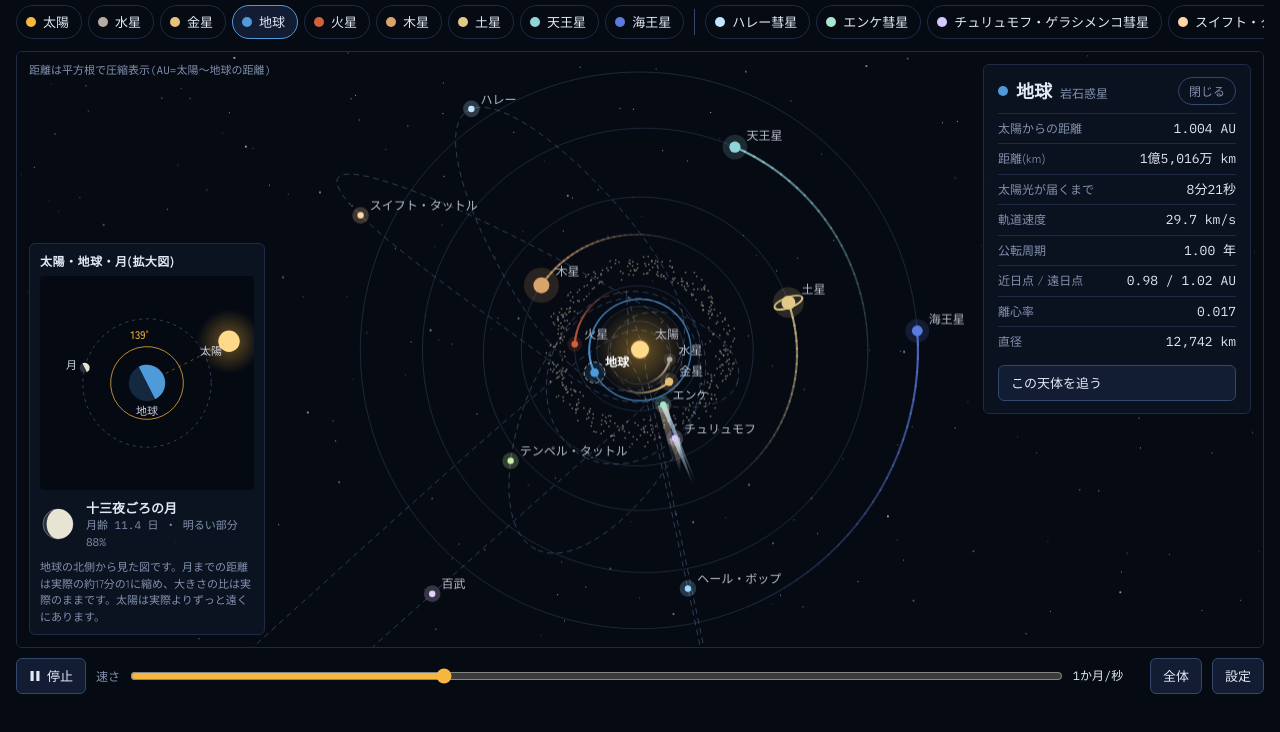
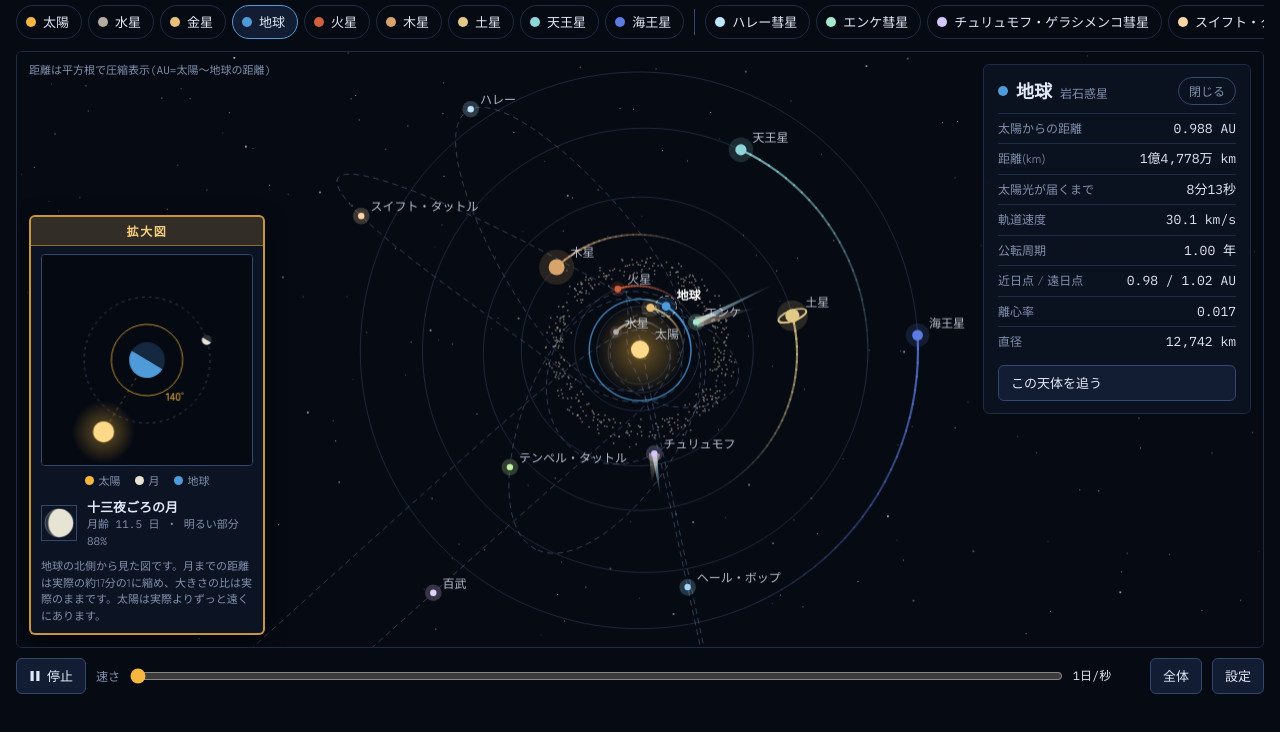
Before and after one commit to ItsukiAida/solar-system-simulator, a plain HTML site: page index.html in a window 1280 px wide. Shown: the part 66-798 px from the top of the page. Drawn offline with Linux system fonts and the light colour scheme; animation ran at ten frames a second.

Commit message:
Add files via upload

```diff
--- a/index.html
+++ b/index.html
@@ -132,11 +132,15 @@ output { font-family: var(--font-num); font-size: 12px; min-width: 8.5em; font-v
 .info-note:empty { display: none; }
 .em {
   position: absolute; left: 12px; bottom: 12px; width: 236px; padding: 8px 10px 10px;
-  background: rgba(12, 19, 34, 0.92); border: 1px solid var(--line); border-radius: 6px;
+  background: #0c1322; border: 2px solid rgba(245, 183, 63, 0.8); border-radius: 6px;
+  box-shadow: 0 6px 20px rgba(0, 0, 0, 0.55);
 }
 .em[hidden] { display: none; }
-.em-head { font-size: 12px; font-weight: 700; margin-bottom: 6px; letter-spacing: 0.04em; }
-.em canvas { position: static; inset: auto; width: 100%; height: auto; aspect-ratio: 1; border-radius: 4px; cursor: default; touch-action: auto; }
+.em-head { font-size: 12px; font-weight: 700; letter-spacing: 0.14em; text-align: center; color: #f5cf7d; background: rgba(245, 183, 63, 0.16); border-bottom: 1px solid rgba(245, 183, 63, 0.45); border-radius: 4px 4px 0 0; margin: -8px -10px 8px; padding: 5px 10px; }
+.em-legend { display: flex; justify-content: center; gap: 14px; margin-top: 6px; font-size: 11px; color: var(--muted); }
+.em-legend span { display: inline-flex; align-items: center; gap: 5px; }
+.em-legend i { width: 9px; height: 9px; border-radius: 50%; background: var(--c); flex: none; }
+.em canvas { position: static; inset: auto; width: 100%; height: auto; aspect-ratio: 1; border-radius: 4px; border: 1px solid var(--line-strong); box-sizing: border-box; cursor: default; touch-action: auto; }
 .em canvas:active { cursor: default; }
 .em-cap { display: flex; align-items: center; gap: 10px; margin-top: 8px; }
 .em-cap canvas { width: 36px; height: 36px; aspect-ratio: auto; flex: none; border-radius: 0; }
@@ -182,7 +186,8 @@ output { font-family: var(--font-num); font-size: 12px; min-width: 8.5em; font-v
   .controls .speed { flex-basis: 150px; }
   .controls .speed label { display: none; }
   .controls output { min-width: 5em; }
-  .em { left: auto; right: 8px; top: 8px; bottom: auto; width: 150px; padding: 6px 8px 8px; }
+  .em { left: 8px; right: auto; top: auto; bottom: 60px; width: 150px; padding: 6px 8px 8px; }
+  .em-head { margin: -6px -8px 6px; padding: 4px 8px; }
   .em-note, .em-age { display: none; }
   .em-cap { margin-top: 4px; gap: 6px; }
   input[type="range"] { flex: 1; min-width: 100px; }
@@ -216,8 +221,9 @@ output { font-family: var(--font-num); font-size: 12px; min-width: 8.5em; font-v
       </div>
     </aside>
     <section id="em" class="em" hidden aria-label="太陽・地球・月の拡大図">
-      <div class="em-head">太陽・地球・月(拡大図)</div>
+      <div class="em-head">拡大図</div>
       <canvas id="emView" width="216" height="216"></canvas>
+      <div class="em-legend"><span><i style="--c:#f5b73f"></i>太陽</span><span><i style="--c:#e8e4d4"></i>月</span><span><i style="--c:#4f9bd9"></i>地球</span></div>
       <div class="em-cap">
         <canvas id="phaseIcon" width="36" height="36"></canvas>
         <div><div id="emPhase" class="em-phase"></div><div id="emAge" class="em-age"></div></div>
@@ -230,8 +236,8 @@ output { font-family: var(--font-num); font-size: 12px; min-width: 8.5em; font-v
     <button id="play" class="btn" type="button"></button>
     <div class="grp speed">
       <label for="speed">速さ</label>
-      <input id="speed" type="range" min="0" max="6" step="1" value="2" aria-label="速さ">
-      <output id="speedOut" for="speed">1か月/秒</output>
+      <input id="speed" type="range" min="0" max="6" step="1" value="0" aria-label="速さ">
+      <output id="speedOut" for="speed">1日/秒</output>
     </div>
     <button id="home" class="btn" type="button" aria-label="全体表示" title="全体表示">全体</button>
     <button id="settingsBtn" class="btn" type="button" aria-expanded="false" aria-controls="settings">設定</button>
@@ -381,7 +387,7 @@ const SPEEDS = [
   { d: 365.25, t: '1年/秒' }, { d: 1826, t: '5年/秒' }, { d: 3652.5, t: '10年/秒' }
 ];
 const S = {
-  days: (Date.now() - J2000) / DAY, nowDays: 0, dir: 1, speedIdx: 2,
+  days: (Date.now() - J2000) / DAY, nowDays: 0, dir: 1, speedIdx: 0,
   playing: !matchMedia('(prefers-reduced-motion: reduce)').matches,
   sel: byId('earth'), follow: false, zoom: 1, zoomGoal: 1, cam: { x: 0, y: 0 }, camGoal: { x: 0, y: 0 },
   blend: 0, showAst: true, showLabels: true, showComets: true, inited: false, fitPrev: 0
@@ -810,7 +816,7 @@ function drawPhase(c, x, y, R, el) {
 function drawEM() {
   if (emBox.hidden || !EW) return;
   const c = emCtx, s = EW, cx = s / 2, cy = s / 2, st = moonState();
-  const er = s * 0.085, mr = er * 0.2725, mo = s * 0.30, sd = s * 0.43, sr = s * 0.05;
+  const er = s * 0.085, mr = er * 0.2725, mo = s * 0.30, sd = s * 0.40, sr = s * 0.05;
   c.fillStyle = '#050912'; c.fillRect(0, 0, s, s);
   const sx = cx + sd * Math.cos(st.sunAng), sy = cy - sd * Math.sin(st.sunAng);
   const g = c.createRadialGradient(sx, sy, 0, sx, sy, sr * 3);
@@ -831,10 +837,6 @@ function drawEM() {
   litDisc(c, cx, cy, er, st.sunAng, '#14283f', '#4f9bd9');
   const mx = cx + mo * Math.cos(st.mAng), my = cy - mo * Math.sin(st.mAng);
   litDisc(c, mx, my, mr, st.sunAng, '#2b303b', '#e8e4d4');
-  c.font = '400 ' + Math.round(s * 0.052) + 'px ' + FONT; c.fillStyle = 'rgba(226,233,246,0.9)';
-  c.fillText('太陽', sx - (sr + s * 0.045) * Math.cos(st.sunAng), sy + (sr + s * 0.045) * Math.sin(st.sunAng));
-  c.fillText('月', mx + (mr + s * 0.04) * Math.cos(st.mAng), my - (mr + s * 0.04) * Math.sin(st.mAng));
-  c.fillText('地球', cx, cy + er + s * 0.045);
 }
 function refreshEM() {
   if (emBox.hidden) return;
```
